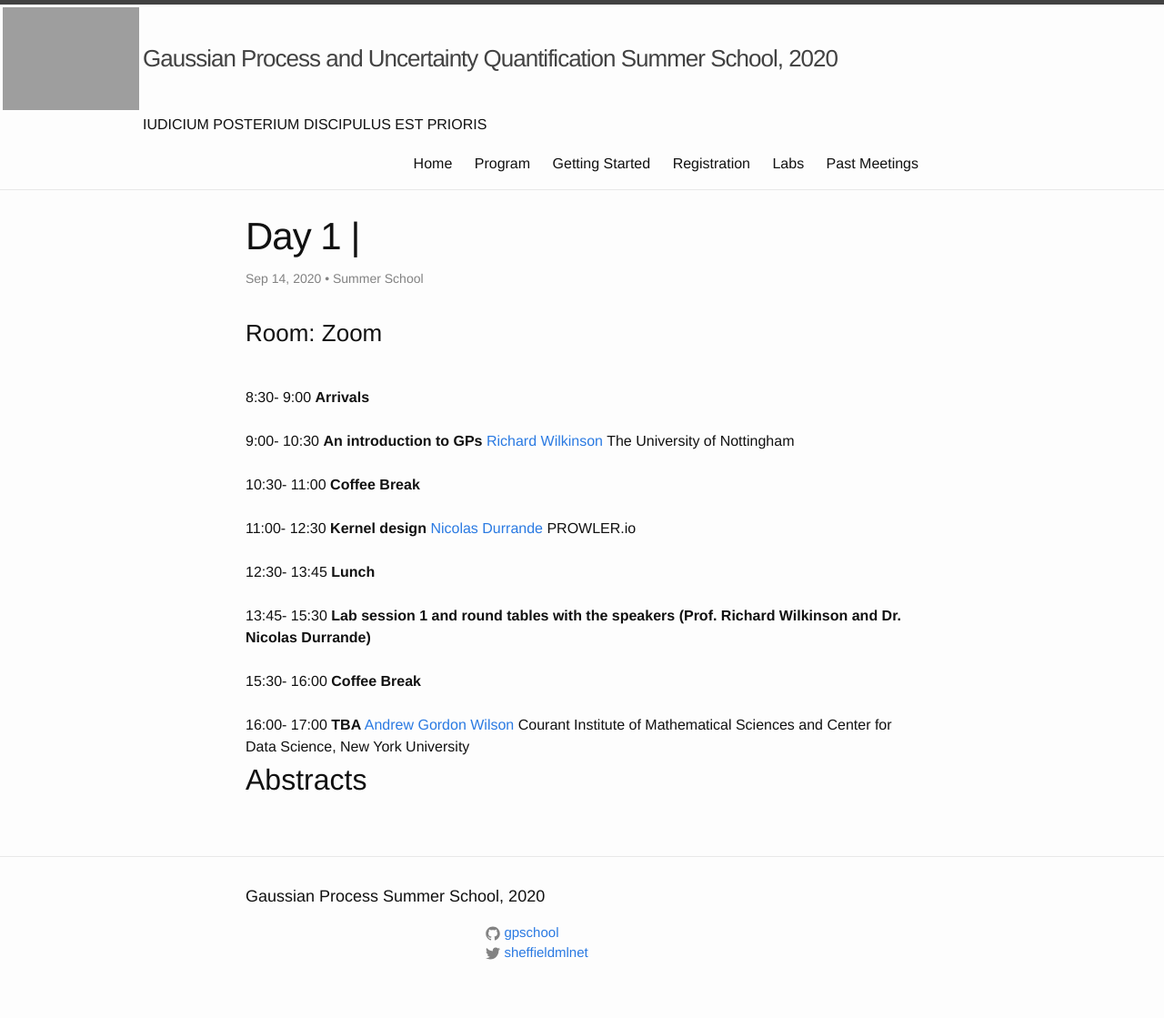
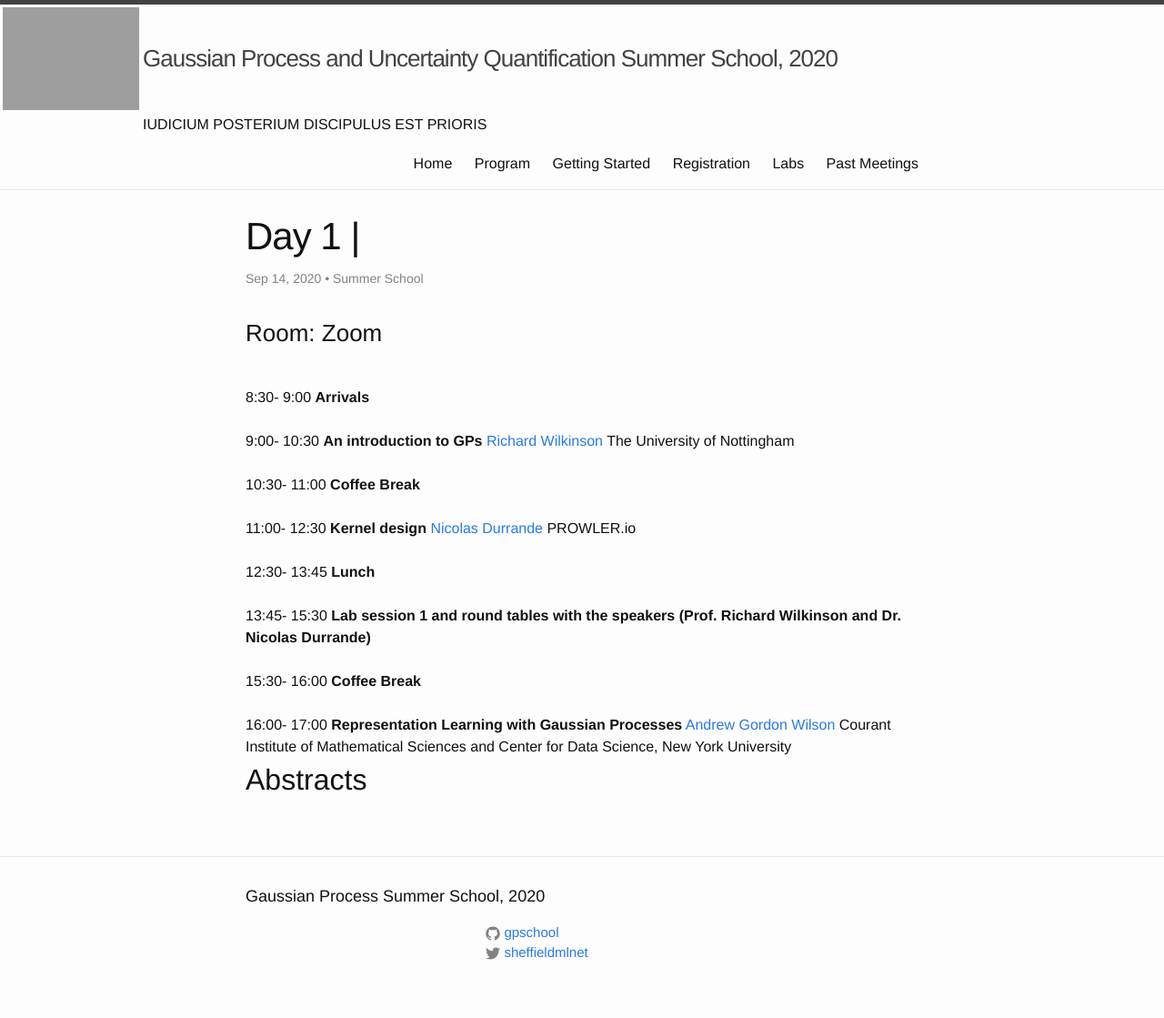
Before and after one commit to gpschool/gpss20, a Jekyll site: the page built from _posts/2020-09-14-day-1.md, in a window 1280 px wide. Shown: the whole page at 91% size. Built offline with Jekyll 4.4.1, drawn with Linux system fonts in a browser that asks for light colours.

Commit message:
minor change day 1

```diff
--- a/_posts/2020-09-14-day-1.md
+++ b/_posts/2020-09-14-day-1.md
@@ -41,7 +41,7 @@ talks:
 - title: "Coffee Break"
   start: "15:30"
   end: "16:00"
-- title: "TBA"
+- title: "Representation Learning with Gaussian Processes"
   abstract:
   youtube:
   author:
```
